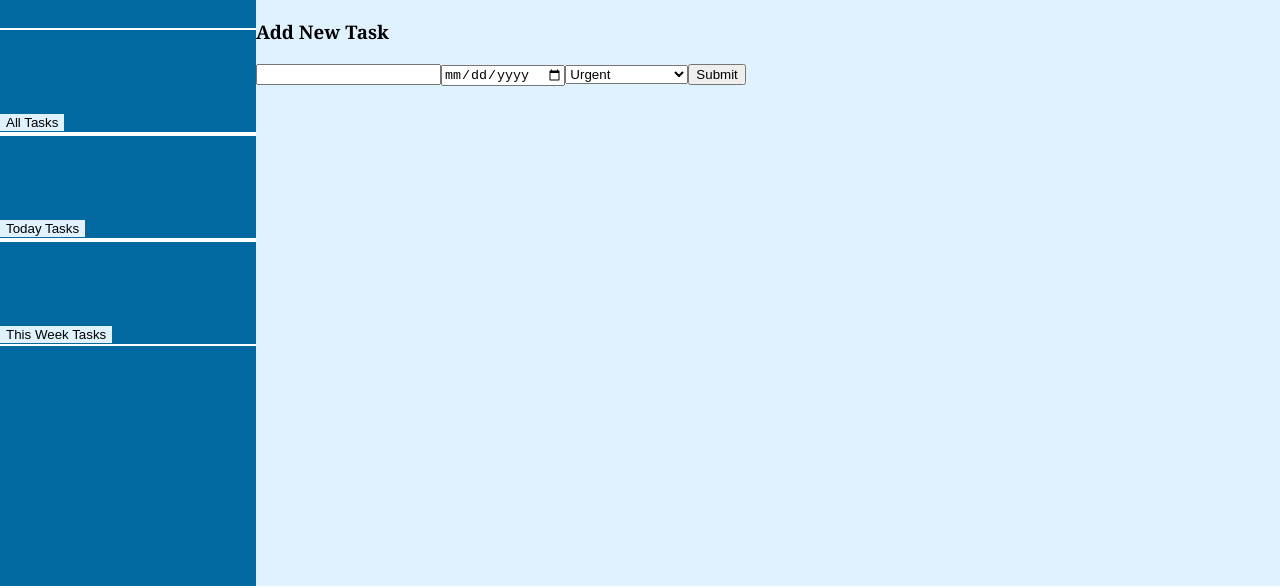
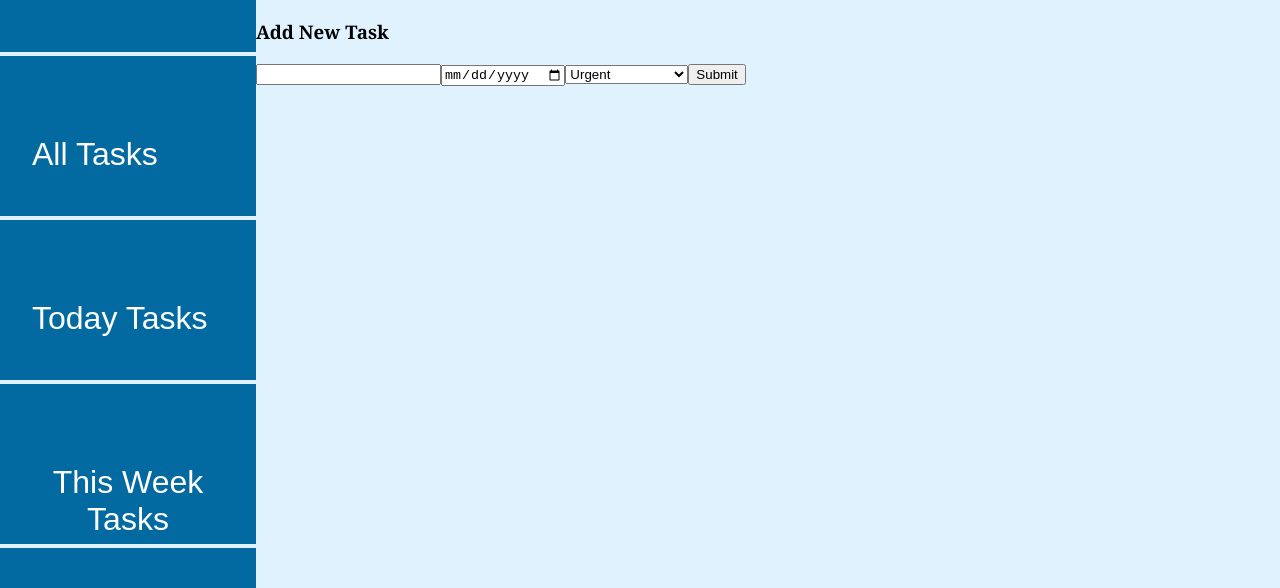
Before and after one commit to stpafk/to-do-list, a website built with webpack: page dist/index.html in a window 1280 px wide. Shown: the part 212-800 px from the top of the page. Built offline with nearby package versions, Linux system fonts and the light colour scheme.

Commit message:
csa change

```diff
--- a/src/style.css
+++ b/src/style.css
@@ -30,23 +30,33 @@ body {
 }
 
 .sidebar .tasks {
-    display: flex;
-    flex-direction: column;
-    margin: 30vh 0;
+    margin: 33vh 0;
+    padding: 0;
 }
 
+.sidebar .tasks div:first-child {
+  border-top: 4px solid var(--light-blue);
+}
+
+.sidebar .tasks div:last-child {
+  border-bottom: 4px solid var(--light-blue);
+}
 
 .sidebar .tasks > * {
+    height: 10vh;
     padding-top: 10vh;
-    border-top: 2px solid white;
-    border-bottom: 2px solid white;
+    border-top: 2px solid var(--light-blue);
+    border-bottom: 2px solid var(--light-blue);
 }
 
 .sidebar .tasks div button {
     border: none;
     cursor: pointer;
-    background-color: var(--light-blue);
-    color: black;
+    background-color: transparent;
+    color: white;
+    margin: 0 2.5vw 0 2.5vw;
+    padding: 0;
+    font-size: 2rem;
 }
 
 main {
```
